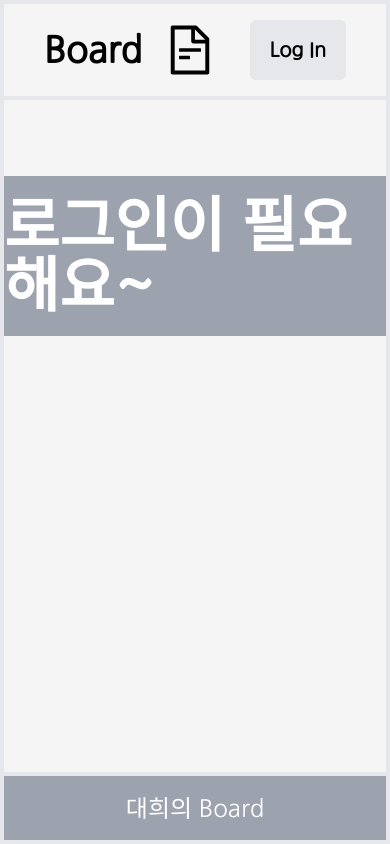
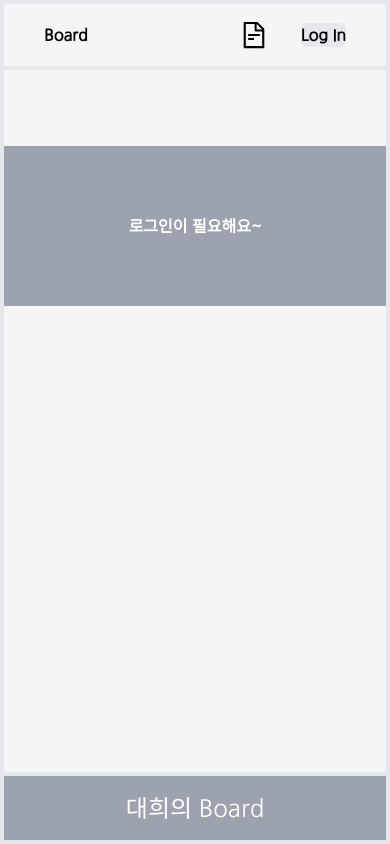
Before and after one commit to Kim-Dae-Hee/nextjs-board, a Next.js app: page / in a window 390 px wide. Built offline with nearby package versions, Linux system fonts and the light colour scheme; no server answers.

Commit message:
navbar 크기 조절

```diff
--- a/src/app/components/LoginAndOutButton.tsx
+++ b/src/app/components/LoginAndOutButton.tsx
@@ -7,8 +7,8 @@ type Props = {
 
 export default function LoginAndOutButton({ text, btnClick }: Props) {
   return (
-    <div className="bg-gray-200 rounded-md hover:scale-110 transition-all">
-      <button className="text-xl font-bold px-5 py-4" onClick={btnClick}>{text}</button>
+    <div className="md:px-5 md:py-4 sm:px-4 sm:py-2 hover:scale-110 transition-all">
+      <button className="sm:text-xs md:text-xl font-bold" onClick={btnClick}>{text}</button>
     </div>
   );
 }
--- a/src/app/components/Navbar.tsx
+++ b/src/app/components/Navbar.tsx
@@ -22,7 +22,7 @@ export default function Navbar() {
   return (
     <div className="flex justify-between px-10 py-4 items-center">
       <Link href="/">
-        <h1 className="text-4xl font-bold hover:scale-110 transition-all">
+        <h1 className="sm:text-xl md:text-4xl font-bold hover:scale-110 transition-all">
           Board
         </h1>
       </Link>
@@ -37,13 +37,13 @@ export default function Navbar() {
           </li>
           <li>
             {user && (
-              <div className="mr-4">
+              <div className="sm:mr-2 md:mr-4">
                 <ProfileImage image={user.image} size='small' />
               </div>
             )}
           </li>
           <li>
-            <div>
+            <div className="bg-gray-200 rounded-md">
               {session ? (
                 <LoginAndOutButton text="Log Out" btnClick={() => signOut()} />
               ) : (
--- a/src/app/components/icons/NewPostIcon.tsx
+++ b/src/app/components/icons/NewPostIcon.tsx
@@ -1,5 +1,5 @@
 import { AiOutlineFileText } from "react-icons/ai";
 
 export default function NewPostIcon() {
-  return <AiOutlineFileText className='w-14 h-14' />;
+  return <AiOutlineFileText className='sm:w-6 sm:h-6 md:w-14 md:h-14' />;
 }
--- a/src/app/page.tsx
+++ b/src/app/page.tsx
@@ -5,5 +5,5 @@ export default async function Home() {
   const session = await getServerSession();
   const user = session?.user;
 
-  return <section>{user ? <PostsLists /> : <h1 className="flex justify-center items-center font-bold text-6xl text-white h-[10rem] mx-auto bg-gray-400 mt-[20%]">로그인이 필요해요~</h1>}</section>;
+  return <section>{user ? <PostsLists /> : <h1 className="flex justify-center items-center font-bold sm:text-2xl md:text-6xl text-white h-[10rem] mx-auto bg-gray-400 mt-[20%]">로그인이 필요해요~</h1>}</section>;
 }
```
